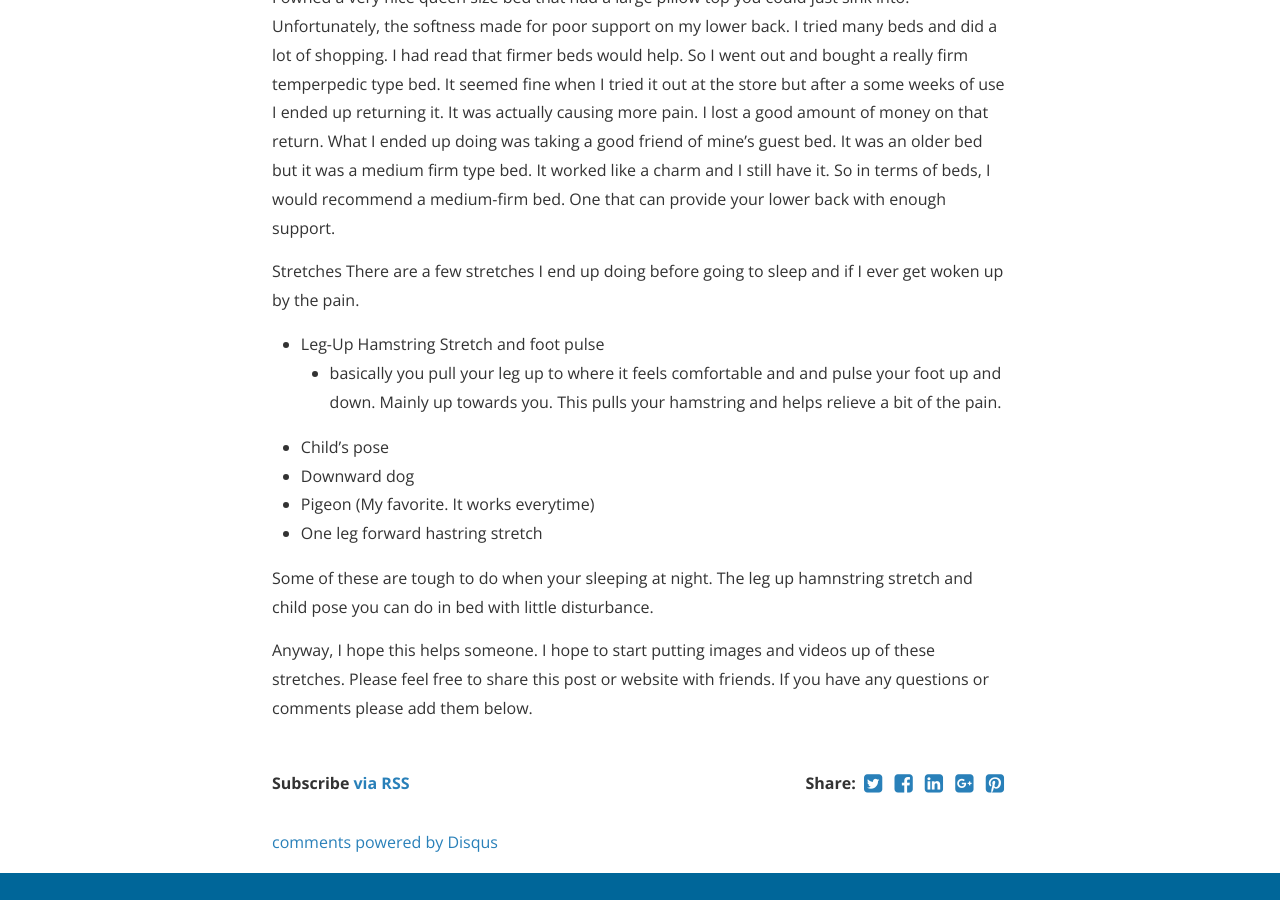
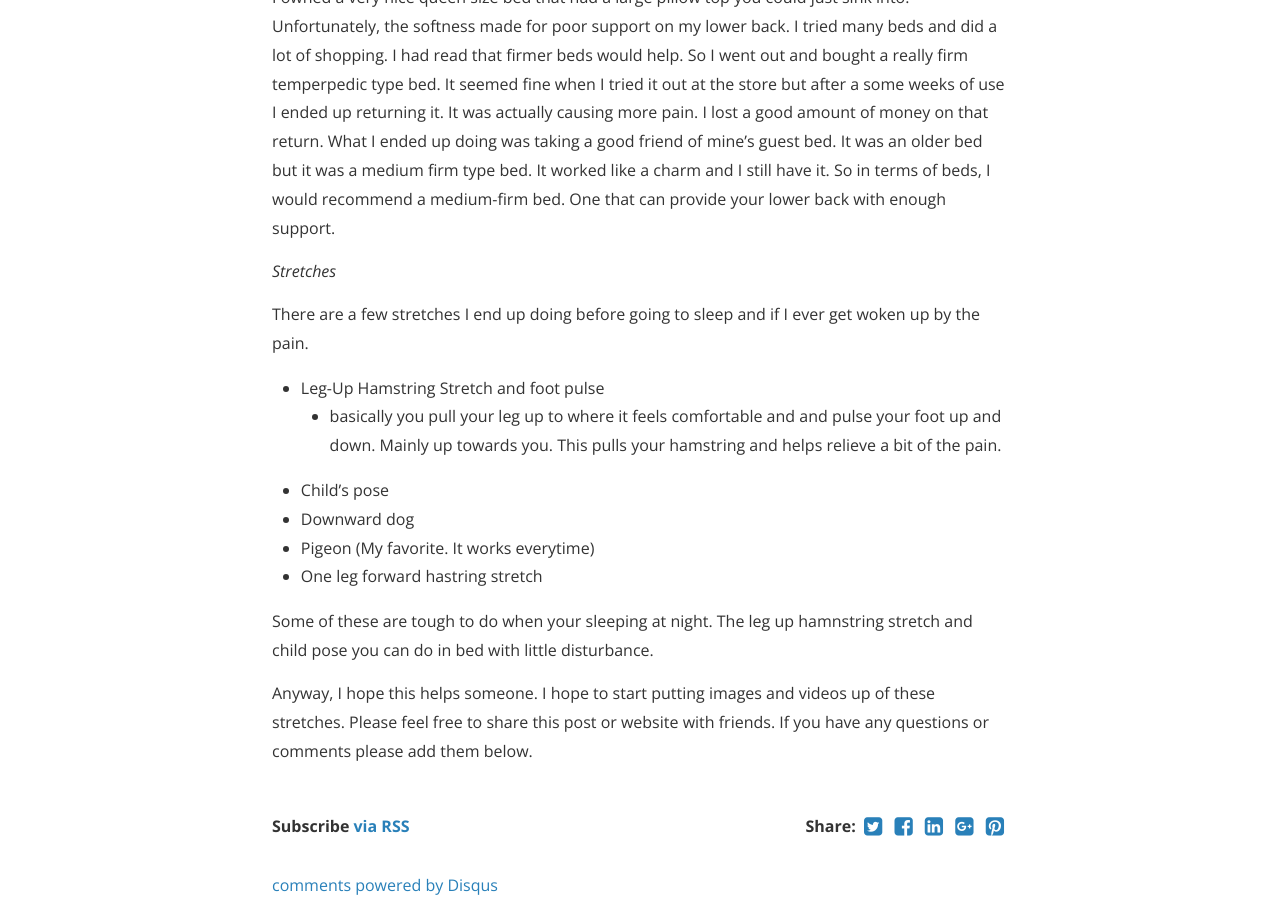
Before and after one commit to sciaticawarrior/sciaticatest, a Jekyll site: the page built from _posts/2016-08-05-sciatica-sleeping.markdown, in a window 1280 px wide and 900 px high, scrolled down 968 px. Built offline with Jekyll 4.4.1, drawn with Linux system fonts in a browser that asks for light colours; nearby versions of some CDN libraries; comment, search, counter and statistics services are not loaded; a style sheet for code colours, icons or effects is not loaded.

```diff
--- a/_posts/2016-08-05-sciatica-sleeping.markdown
+++ b/_posts/2016-08-05-sciatica-sleeping.markdown
@@ -15,7 +15,7 @@ helps reduce the pain. Sleeping on my left side gets uncomfortable very quickly
 wieght shifted on my right side also helps reduce the pain. Lying facedown is possible when my feet and/or part of my legs are hanging off the bed. This causes a slight arch on my back
 that doesn't cause me pain. Another thing that helps me is to sleep with a pillow directly underneath my lower back. This takes some of the pressure off the nerve.
 
-Bedding
+*Bedding*
 
 I owned a very nice queen size bed that had a large pillow top you could just sink into. Unfortunately, the softness made for poor support on my lower back.
 I tried many beds and did a lot of shopping. I had read that firmer beds would help. So I went out and bought a really firm temperpedic type bed.
@@ -24,7 +24,8 @@ I lost a good amount of money on that return. What I ended up doing was taking a
 was a medium firm type bed. It worked  like a charm and I still have it. So in terms of beds, I would recommend a medium-firm bed. One that can provide
 your lower back with enough support.
 
-Stretches
+*Stretches*
+
 There are a few stretches I end up doing before going to sleep and if I ever get woken up by the pain.
 
 * Leg-Up Hamstring Stretch and foot pulse
```
